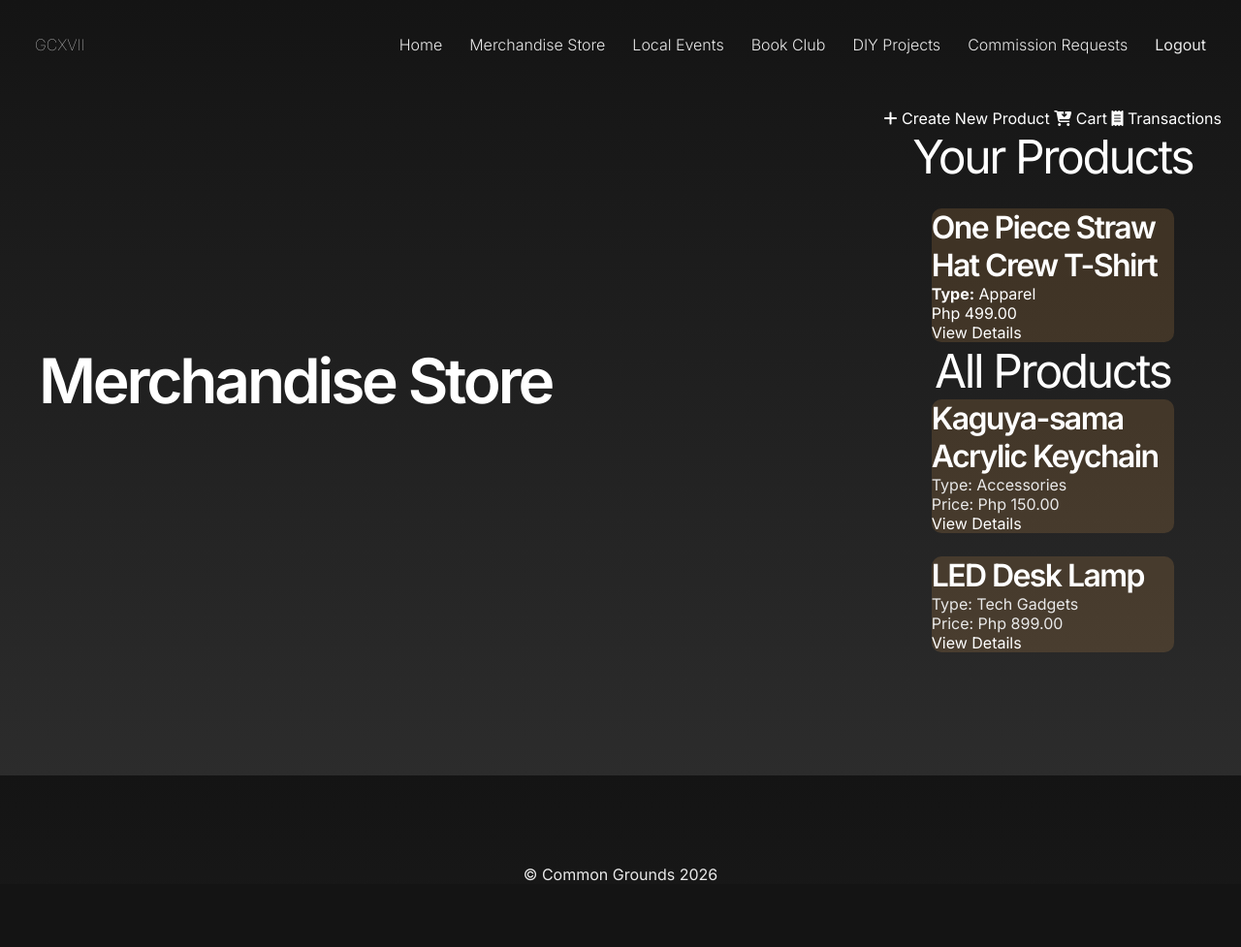
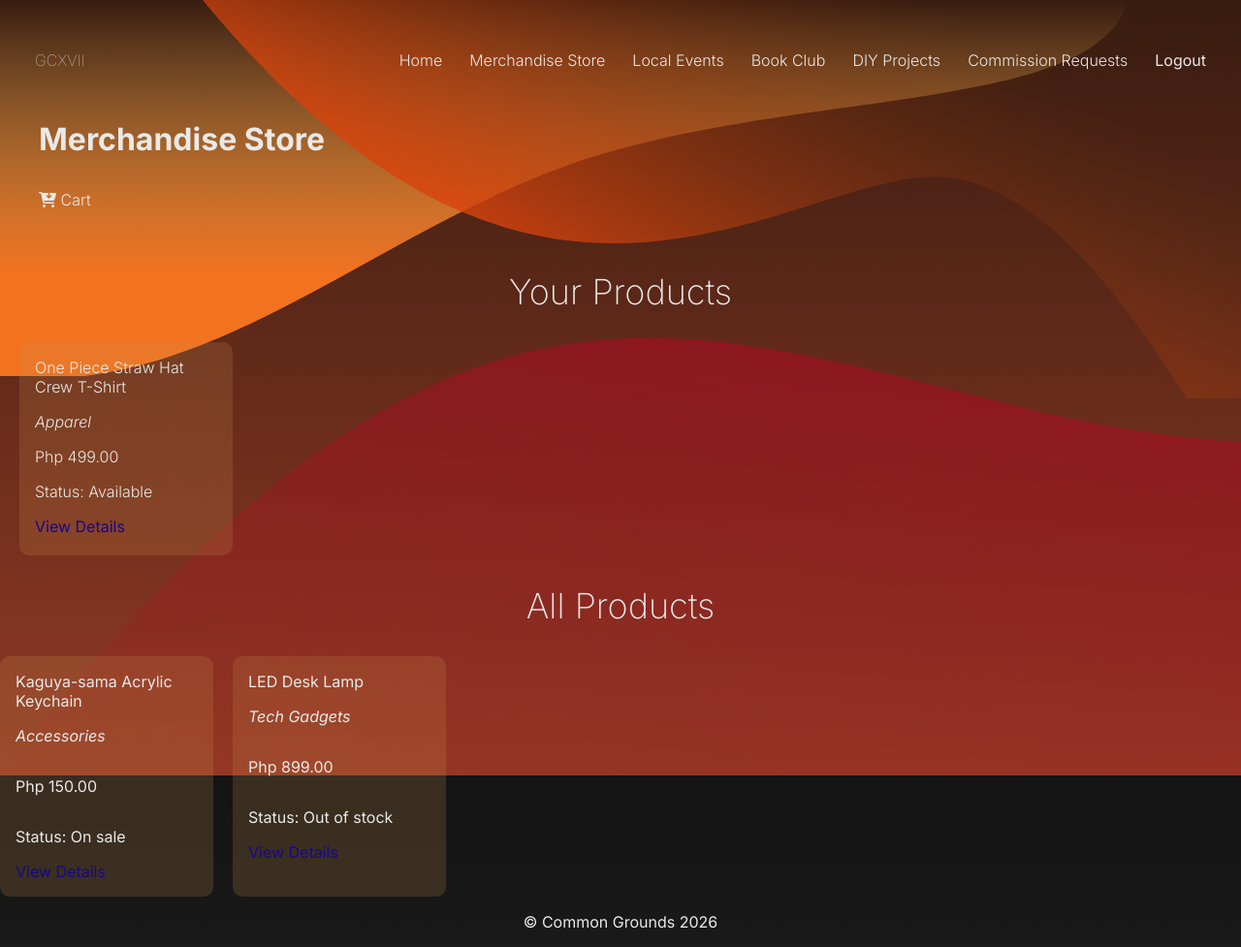
Before and after one commit to jeconiahbautista/commongrounds-AG-17, a Django app: page /merchstore/items/ in a window 1280 px wide. Shown: the whole page at 97% size. Before the commit the page ends 909 px from the top, so only its background shows below. Run offline with Django 5.2, Linux system fonts and the light colour scheme; a user stored in the database is signed in; data comes from the database, SQL or seed files in the repository.

Commit message:
Modified background

```diff
--- a/merchstore/templates/product_list.html
+++ b/merchstore/templates/product_list.html
@@ -2,88 +2,107 @@
 {% load static %}
 
 {% block app_style %}
-<link rel="stylesheet" href="{% static 'merchstore/css/styles.css' %}">
+<link rel="stylesheet" href="{% static 'merchstore/css/merchstore.css' %}">
 {% endblock %}
 
 {% block body %}
-<div class="products-list">
-    <div class="header-row">
 
+    <div class="heading-block">
+        <div class="heading-title">
             <h1>Merchandise Store</h1>
+        </div>
 
         {% if user.is_authenticated %}
-            <div class=subheader-row>
-                <a href="{% url 'merchstore:product_create' %}">
+            <div class="nav">
+                {% if user.profile.role == "Market Seller" %}
+                    <a class = "nav-link" href="{% url 'merchstore:product_create' %}">
                         <i class="fa-solid fa-plus"></i>
                         <span>Create New Product</span>
-                <a href="{% url 'merchstore:cart' %}">
+
+                    <a class = "nav-link" href="{% url 'merchstore:transactions' %}">
+                        <i class="fa-solid fa-receipt"></i>
+                        <span>Transactions</span>
+                {% endif %}
+
+                <a class = "nav-link" href="{% url 'merchstore:cart' %}">
                     <i class="fa-solid fa-cart-arrow-down"></i>
                     <span>Cart</span>
-                <a href="{% url 'merchstore:transactions' %}">
-                    <i class="fa-solid fa-receipt"></i>
-                    <span>Transactions</span>
-            <div>
+            </div>
         {% endif %}
     </div>
-    <div class="content">
+
+
     {% if user.is_authenticated %}
+        <div class="glass-block">
+
+            <div class="merchstore-header">
                 <h2>Your Products</h2>
+            </div>
+
             {% if user_products %}
-                <div class="main-content">
+                <div class="glass-layout">
                     {% for product in user_products %}
-                    <div class="card">
-                        <ul>
-                            <h3>{{ product.name }}</h3>
-                            <p><strong>Type:</strong> {{ product.product_type.name }}</p>
+                    <div class="glass-card glass-style">
+                        <div class="headline">{{ product.name }}</div>
+                        <p><em>{{ product.product_type.name }}</em></p>
                         <p>Php {{ product.price }}</p>
-                            <a href="{{ product.get_absolute_url }}">View Details</a>
-                        </ul>
+                        <p>Status: {{ product.get_status_display }}</p>
+                        <div class="button-placement">
+                            <a class="nav-link-button-border" href="{{ product.get_absolute_url }}">View Details</a>
+                        </div>
                     </div>
                     {% endfor %}
                 </div>
             {% else %}
-                <div class="else-main-content">
+                <div class="no-data-container glass-style">
                     <p><em>You have no products yet.</em></p>
                 </div>
             {% endif %}
+        </div>
     {% endif %}
 
+    <div class="glass-block">
+        <div class="merchstore-header">
             <h2>All Products</h2>
+        </div>
+
         {% if products %}
-            <div class="main-content">
+            <div class="glass-layout">
                 {% for product in products %}
-                <div class="card">
-                    <ul>
-                        <h3>{{ product.name }}</h3>
-                        <p>Type: {{ product.product_type.name }}</p>
-                        <p>Price: Php {{ product.price }}</p>
-                        <a href="{{ product.get_absolute_url }}">View Details</a>
-                    </ul>
+                    <div class="glass-card glass-style">
+                        <div class="headline">{{ product.name }}</div>
+                        <p><em>{{ product.product_type.name }}</em></p>
+                        <p>Php {{ product.price }}</p>
+                        <p>Status: {{ product.get_status_display }}</p>
+                        <div class="button-placement">
+                            <a class="nav-link-button-border" href="{{ product.get_absolute_url }}">View Details</a>
+                        </div>
                     </div>
                 {% endfor %}
             </div>
         {% else %}
-            <div class="else-main-content">
+            <div class="no-data-container glass-style">
                 <p><em>No products available.</em></p>
             </div>
         {% endif %}
-    </div>
     </div>
 {% endblock %}
 
 {% block background %}
 <div class="wave-container">
     <svg xmlns="http://www.w3.org/2000/svg" width="1071" height="411" viewBox="0 0 1071 411" fill="none">
-        <path class="wave1" d="M687.5 158.5C485 57 365.5 365 0 0H1071V390C778 478.5 890 260 687.5 158.5Z" fill="url(#paint0_linear_160_60)"/>
+        <path class="wave3" d="M700.5 171C498 118 248 342.5 0 0H1071V491C1018.2 435.61 903 224 700.5 171Z"
+            fill="url(#paint0_linear_204_490)"/>
         <defs>
-            <linearGradient id="paint0_linear_160_60" x1="950.352" y1="120.122" x2="670.301" y2="574.148" gradientUnits="userSpaceOnUse">
+            <linearGradient id="paint0_linear_204_490" x1="950.352" y1="120.122" x2="670.301" y2="574.148" gradientUnits="userSpaceOnUse">
                 <stop stop-color="#72350F" stop-opacity="0"/>
                 <stop offset="1" stop-color="#EC460D"/>
             </linearGradient>
         </defs>
     </svg>
     <svg xmlns="http://www.w3.org/2000/svg" width="1163" height="388" viewBox="0 0 1163 388" fill="none">
-        <path class="wave2" d="M613.863 161C327 327.5 192 62.5 0 388V0H1163C1024 29 900.725 -5.5 613.863 161Z" fill="url(#paint0_linear_160_59)"/>
+        <path class="wave2" d="M613.863 161C327 327.5 192 62.5 0 388V0H1163C1024 29 900.725 -5.5 613.863 161Z"
+            fill="url(#paint0_linear_160_59)"/>
         <defs>
             <linearGradient id="paint0_linear_160_59" x1="396.057" y1="0" x2="396.057" y2="283.5" gradientUnits="userSpaceOnUse">
                 <stop stop-color="#FECB5F" stop-opacity="0"/>
@@ -91,8 +110,9 @@
             </linearGradient>
         </defs>
     </svg>
-    <svg xmlns="http://www.w3.org/2000/svg" width="1920" height="1493" viewBox="0 0 1920 1493" fill="none">
-        <path class="wave3" d="M1150.5 366.5C784.392 294.75 505 128 0 605V1725.5H1001.5H1920V605V0C1716 78.4999 1548.5 444.5 1150.5 366.5Z" fill="url(#paint0_linear_160_57)"/>
+    <svg xmlns="http://www.w3.org/2000/svg" width="1920" height="605" viewBox="0 0 1920 605" fill="none">
+        <path class="wave1" d="M1150.5 366.5C784.392 294.75 505 128 0 605V1725.5H1001.5H1920V605V0C1716 78.4999 1548.5 444.5 1150.5 366.5Z"
+            fill="url(#paint0_linear_160_57)"/>
         <defs>
             <linearGradient id="paint0_linear_160_57" x1="925.333" y1="765.5" x2="1024.28" y2="9.78102" gradientUnits="userSpaceOnUse">
                 <stop stop-color="#A32121" stop-opacity="0"/>
--- a/static/merchstore/css/styles.css
+++ b/static/merchstore/css/merchstore.css
@@ -1,124 +1,91 @@
-* {
-    margin: 0;
-    padding: 0;
-    box-sizing: border-box;
+
+/*Merchandise-General*/
+h1 {
+    color: var(--brand-white);
+    font-family: Inter;
+    font-style: normal;
+    line-height: normal;
 }
 
-.header-row {
-    display: flex;
-    justify-content: space-between;
-    align-items: center;
-    width: 100%
+h2 {
+    color: var(--brand-white);
+    font-weight: 200;
+    font-family: Inter;
+    font-style: normal;
+    line-height: normal;
 }
 
-.products-list {
-    background: transparent;
-    min-height: 100vh;
-    padding: 20px;
-    z-index: 4;
-}
-
-.products-list h1 {
-    color: #FFF;
-    text-align: left;
-
-    /* H1 */
+h3 {
+    color: var(--brand-white);
     font-family: Inter;
-    font-size: 64px;
+    font-weight: 400;
     font-style: normal;
-    font-weight: 600;
     line-height: normal;
-    letter-spacing: -3.2px;
-    margin-left: 20px
-
-}
-
-.create {
-    display: flex;
-    width: 226px;
-    height: 45px;
-    min-height: 45px;
-    gap: 8px;
-    margin-left: 20px
+    letter-spacing: -2px;
 }
 
 a {
+    color: rgb(26, 7, 139);
     text-decoration: none;
-    color: white;
 }
 
-.products-list h2 {
-    color: #FFF;
-    text-align: center;
-
-    /* H2 */
-    font-family: Inter;
-    font-size: 48px;
-    font-style: normal;
-    font-weight: 400;
-    line-height: normal;
-    letter-spacing: -2.4px;
-
+.heading-block {
+    display: flex;
+    flex-direction: column;
+    align-items: flex-start;
+    gap: 33px;
+    padding: 0px 40px;
+    max-width: 600px;
+    width: 100%;
 }
 
-.products-list h3 {
-    color: #FFF;
-
-    /* Headline */
-    font-family: Inter;
-    font-size: 32px;
-    font-style: normal;
-    font-weight: 600;
-    line-height: normal;
-    letter-spacing: -1.6px;
-
+.heading-block h1 {
+    margin: 0;
 }
 
-.else-main-content {
-    height: auto;
-    border-radius: 38px;
+.header-title {
+    font-size: 32px;
+    font-weight: 400;
+    text-align: center;
+}
+
+.merchstore-header {
+    font-size: 24px;
+    text-align: center;
+}
+
+/*Product List*/
+
+.glass-layout {
+    display: flex;
+    flex-wrap: wrap;
+    gap: 20px;
+    justify-content: flex-start;
+}
+
+.glass-card.glass-style {
+    width: 220px;
+    aspect-ratio: 1 / 1;
+    border-radius: 10px;
     background: rgba(203, 147, 75, 0.20);
+
     display: flex;
     flex-direction: column;
-    border-radius: 10px;
-}
-
-.main-content {
-    padding: 0px;
-    display: grid;
-    grid-template-columns: repeat(auto-fit, 250px);
-    gap: 24px;
-    justify-content: center;
-    margin: 0 auto;
-}
-
-.card {
-    height: auto;
-    border-radius: 38px;
-    background: rgba(203, 147, 75, 0.20);
-    display: flex;
-    flex-direction: column;
-    border-radius: 10px;
+    padding: 16px;
 }
 
 
-.product-detail {
-    background: transparent;
-    min-height: 100vh;
-    padding: 20px;
-    z-index: 4;
-}
+/*Product Detail*/
 
-.product-detail .container {
-    margin: 20px;
-}
 
-.product-detail .box {
-    background-color: rgba(203, 147, 75, 0.20);
-    padding: 15px;
-    margin: 15px;
-    border-radius: 15px;
-}
+
+
+/*Cart*/
+
+
+
+
+/*Transaction*/
 
 
 
@@ -131,23 +98,17 @@ a {
 
 
 
-
-
-
-
-
-
-
+/*Background*/
 .wave-container {
     background: linear-gradient(180deg, #381C10 0%, #933A25 100%);
     position: fixed;
     bottom: 0;
     left: 0;
     width: 100%;
+    height: 100vh;
     overflow: hidden;
     line-height: 0;
     z-index: 0;
-    pointer-events: none;
 }
 
 .wave-container svg {
@@ -155,13 +116,13 @@ a {
 }
 
 .wave-container svg:nth-child(1) {
-    z-index: 1;
+    z-index: 2;
     top: 0;
     right: 0;
 }
 
 .wave-container svg:nth-child(2) {
-    z-index: 2;
+    z-index: 1;
     top: 0;
     left: 0;
 }
@@ -172,16 +133,16 @@ a {
     left: 0;
 }
 
-.wave3 {
-    animation: morph3 30s ease-in-out infinite;
+.wave1 {
+    animation: morph1 30s ease-in-out infinite;
 }
 
 .wave2 {
     animation: morph2 30s ease-in-out infinite;
 }
 
-.wave1 {
-    animation: morph1 30s ease-in-out infinite;
+.wave3 {
+    animation: morph3 30s ease-in-out infinite;
 }
 
 @keyframes morph1 {
```
Also changed, not shown: merchstore/templates/cart.html (+19 -15 lines), merchstore/templates/product_create_update.html (+39 -0 lines), merchstore/templates/product_detail.html (+18 -15 lines), merchstore/templates/transaction_list.html (+43 -2 lines). Lines whose indentation alone changed are shown as unchanged.
